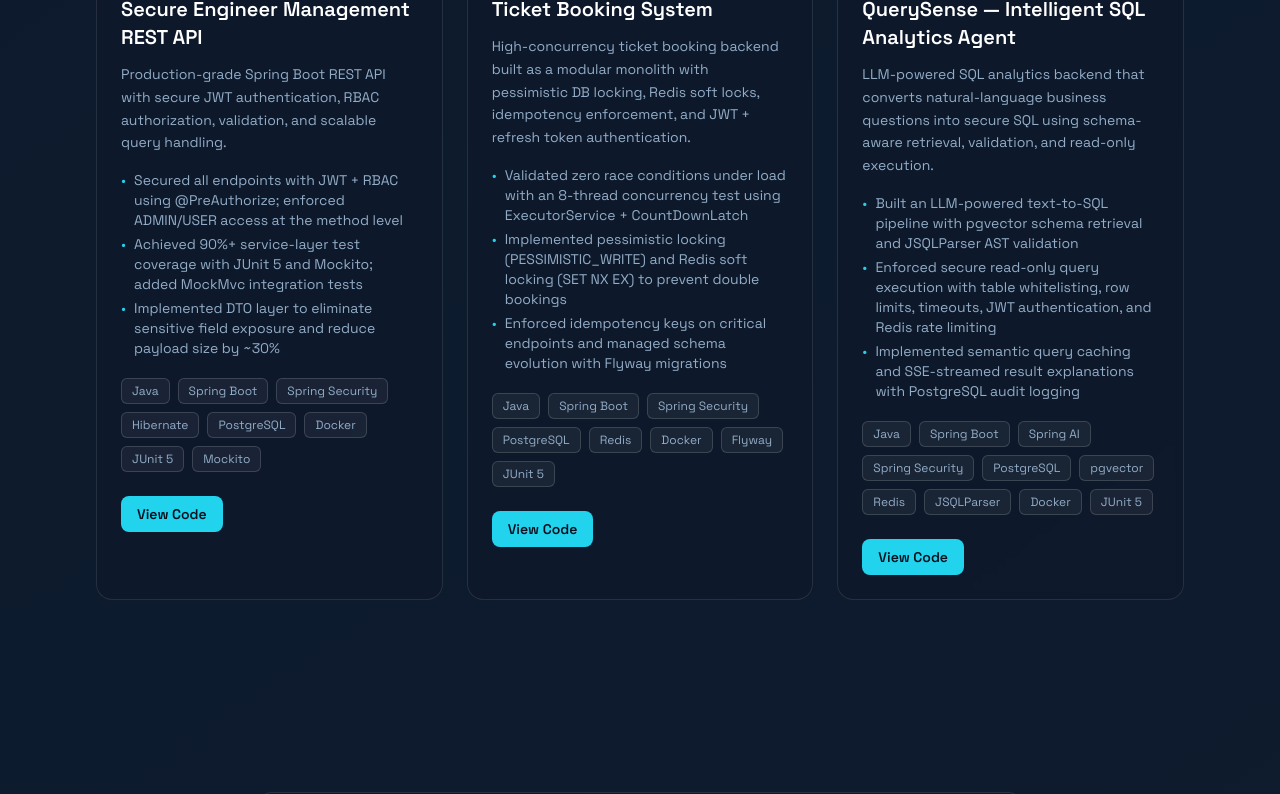
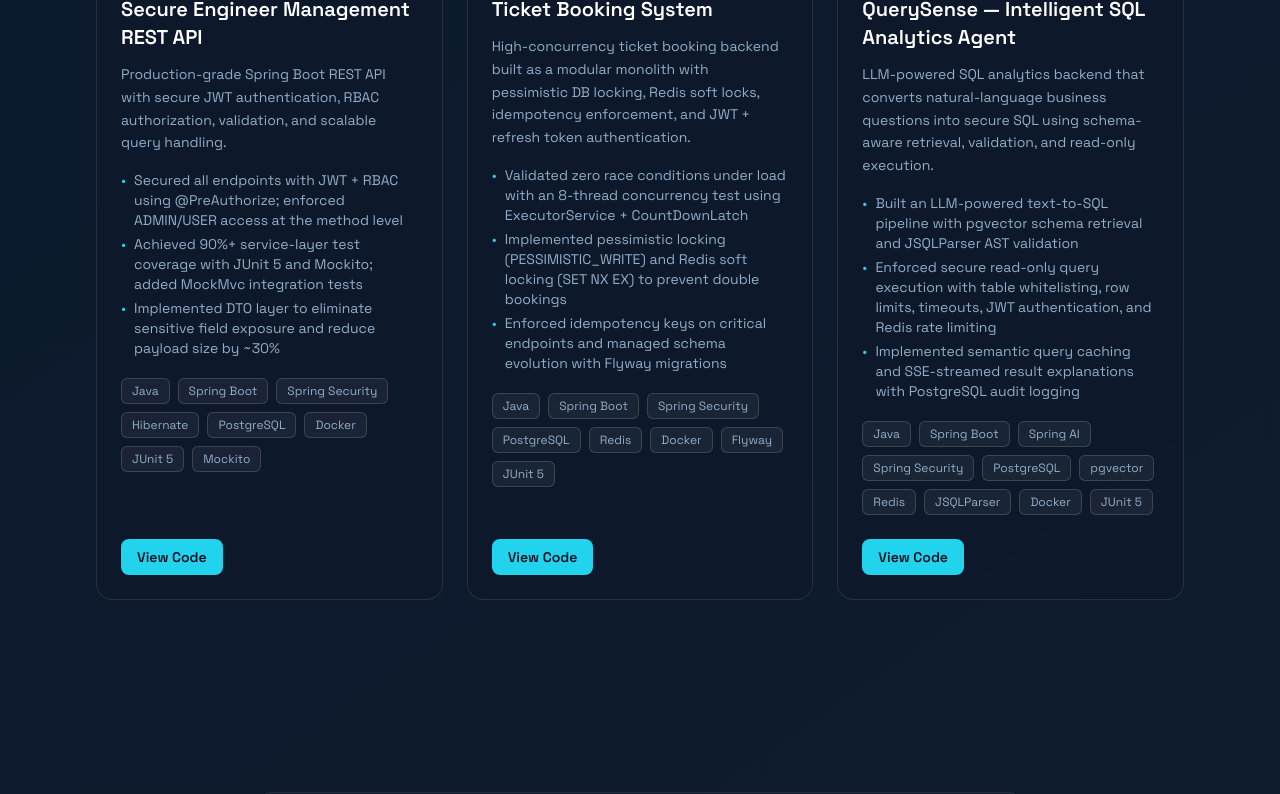
Before and after one commit to pranshu-2853/portfolio-website, a Next.js app: page / in a window 1280 px wide. Shown: the part 2703-3497 px from the top of the page. Built offline with nearby package versions, Linux system fonts and the light colour scheme.

Commit message:
Added new Resume

```diff
--- a/components/ProjectCard.tsx
+++ b/components/ProjectCard.tsx
@@ -13,7 +13,7 @@ export default function ProjectCard({ project }: ProjectCardProps) {
     <motion.article
       whileHover={{ y: -4, scale: 1.01 }}
       transition={{ type: "spring", stiffness: 260, damping: 22 }}
-      className="surface-card flex h-full flex-col p-6"
+      className="surface-card flex h-full min-w-0 flex-col p-6"
     >
       {project.image && (
         <div className="mb-4 overflow-hidden rounded-lg border border-white/10">
@@ -56,7 +56,7 @@ export default function ProjectCard({ project }: ProjectCardProps) {
       </div>
 
       {/* GitHub button */}
-      <div className="mt-6 flex items-center gap-3">
+      <div className="mt-auto flex items-center gap-3 pt-6">
         <a
           href={project.github}
           target="_blank"
```
Also changed, not shown: 1 other file (tests, documents, lock files or other folders).
